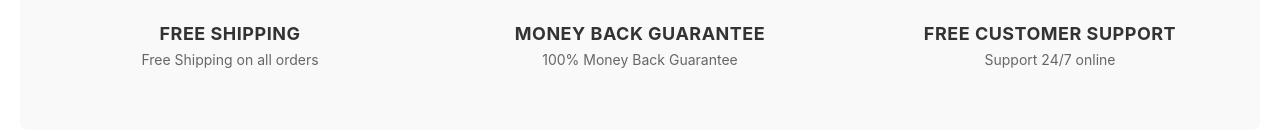
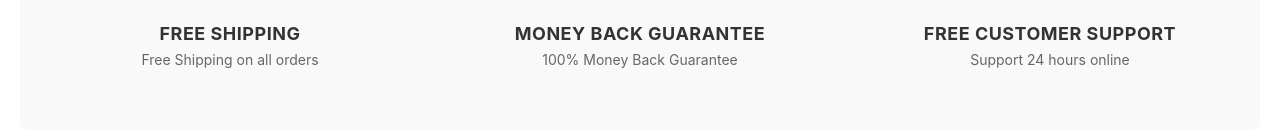
Before and after one commit to vishvaviraj/Vogue_Bags, a React (Create React App) app: page / in a window 1280 px wide. Shown: the part 1663-1802 px from the top of the page. Built offline with nearby package versions, Linux system fonts and the light colour scheme.

Commit message:
update freature page and contact page

```diff
--- a/src/components/AuthPages.css
+++ b/src/components/AuthPages.css
@@ -19,7 +19,7 @@
 }
 
 .auth-form label {
-  font-weight: 600;
+  font-weight: 500;
   color: #1f2937;
 }
 
--- a/src/components/ContactPage.css
+++ b/src/components/ContactPage.css
@@ -3,7 +3,7 @@
   margin: 36px auto;
   padding: 24px;
   background: #ffffff;
-  border-radius: 12px;
+  border-radius: 14px;
   box-shadow: 0 10px 26px rgba(0, 0, 0, 0.08);
 }
 
--- a/src/components/FeaturesSection.js
+++ b/src/components/FeaturesSection.js
@@ -19,7 +19,7 @@ function FeaturesSection() {
       <div className="feature-item">
         <div className="feature-icon">🏠</div>
         <h3>FREE CUSTOMER SUPPORT</h3>
-        <p>Support 24/7 online</p>
+        <p>Support 24 hours online</p>
       </div>
     </section>
   );
```
